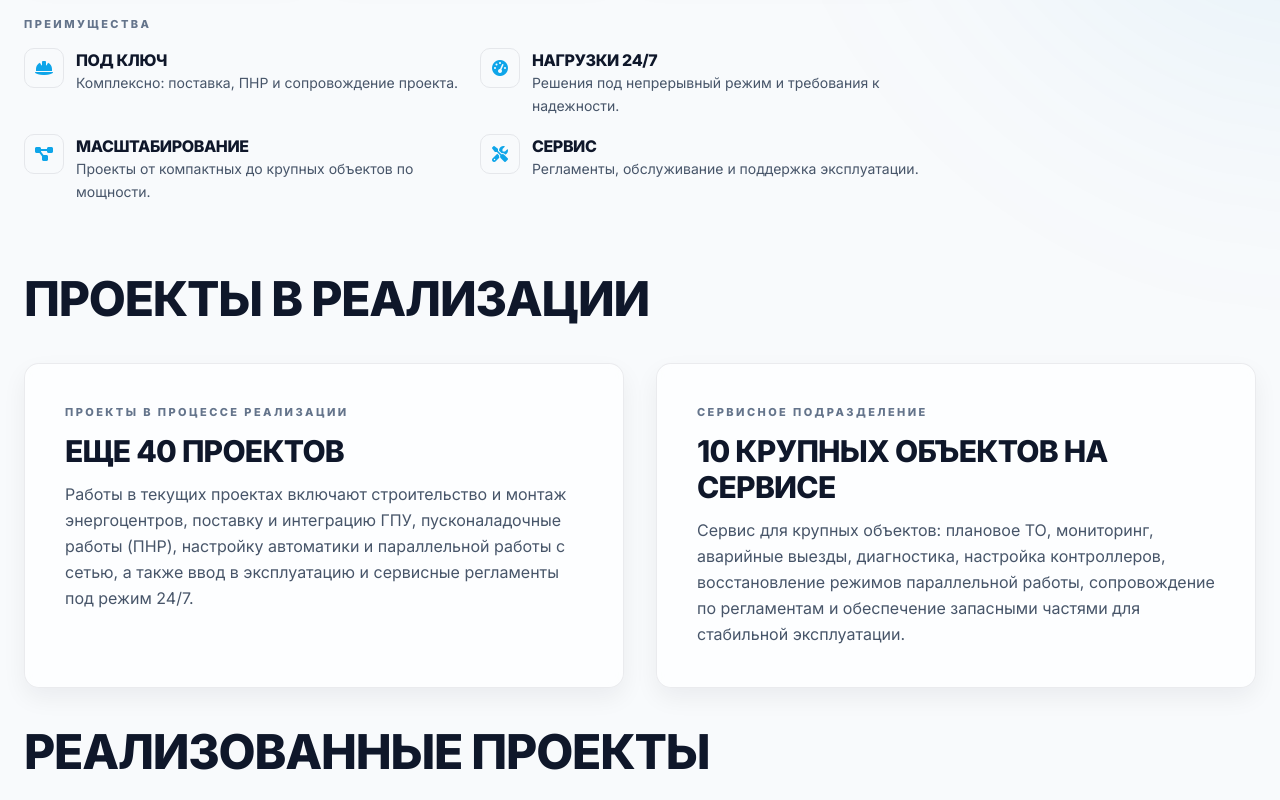
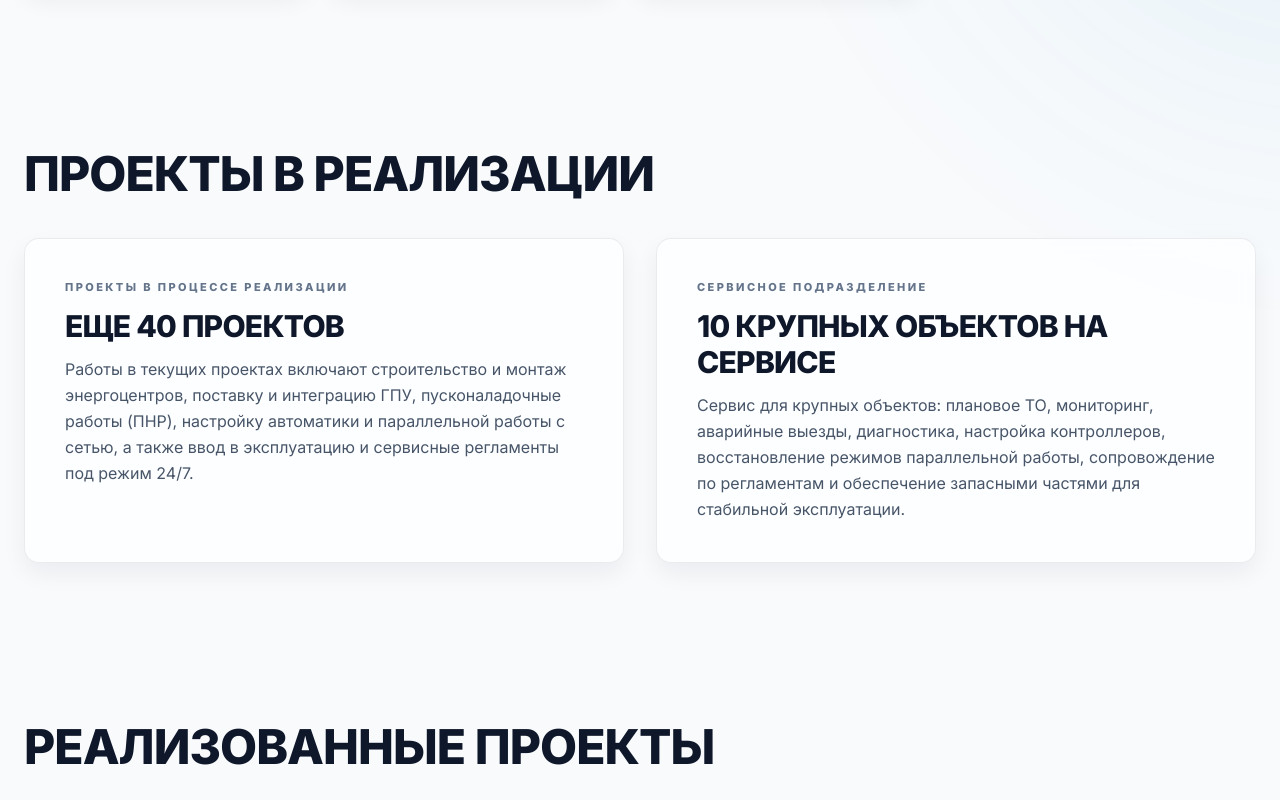
Before and after one commit to TemRuslan/element-enegry, a plain HTML site: page projects.html in a window 1280 px wide. Shown: the part 1040-1840 px from the top of the page. Drawn offline with nearby package versions, Linux system fonts and the light colour scheme.

Commit message:
Увеличь отступы и названия

```diff
--- a/css/styles.css
+++ b/css/styles.css
@@ -355,6 +355,13 @@ section {
 
 .projects-page .projects-adv-icon {
     border-radius: 10px;
+}
+
+/* Projects page: consistent heading style across sections. */
+.projects-page .projects-title {
+    font-weight: 900;
+    text-transform: uppercase;
+    letter-spacing: -0.02em;
 }
 
 /* Projects page: full-bleed project card images (top corners rounded only). */
--- a/projects.html
+++ b/projects.html
@@ -42,18 +42,18 @@
         <div class="bg-blob blob-2"></div>
 
         <!-- HERO (light, full-screen) -->
-        <section class="pt-24 lg:pt-20 pb-8 min-h-[calc(100vh-88px)] flex items-center">
+        <section class="pt-24 lg:pt-20 pb-40">
             <div class="max-w-7xl mx-auto px-6 w-full">
                 <div class="max-w-4xl">
-                        <ol class="flex flex-wrap items-center gap-2 text-[11px] font-black uppercase tracking-[0.22em] text-slate-500 mb-6"
+                        <ol class="flex flex-wrap items-center gap-2 text-[14px] font-medium tracking-[0.06em] text-slate-500 mb-6 lg:mb-[50px] lg:mt-2"
                             aria-label="breadcrumbs">
                             <li><a href="index.html" class="hover:text-accent transition">Главная</a></li>
                             <li aria-hidden="true" class="text-slate-400">/</li>
-                            <li>Проекты</li>
+                            <li>Работаем по всей России</li>
                         </ol>
 
-                        <h1 class="text-5xl md:text-7xl font-black mb-6 leading-[1.02] uppercase tracking-tighter">
-                            Проекты
+                        <h1 class="projects-title text-3xl md:text-5xl mb-6 leading-[1.02]">
+                            Работаем по всей России
                         </h1>
 
                         <div
@@ -90,78 +90,17 @@
                             </div>
                         </div>
 
-                        <div class="mt-10">
-                            <div class="text-[11px] font-black uppercase tracking-[0.22em] text-slate-500">
-                                Преимущества
-                            </div>
-                            <div class="mt-4 grid grid-cols-1 sm:grid-cols-2 gap-4">
-                                <div class="flex items-start gap-3">
-                                    <div
-	                                        class="projects-adv-icon shrink-0 w-10 h-10 rounded-lg bg-accent/10 border border-accent/20 flex items-center justify-center text-accent">
-                                        <i class="fa-solid fa-helmet-safety"></i>
-                                    </div>
-                                    <div>
-                                        <div class="font-black uppercase tracking-tight text-slate-900">
-                                            Под ключ
-                                        </div>
-                                        <div class="text-sm text-slate-600 leading-relaxed">
-                                            Комплексно: поставка, ПНР и сопровождение проекта.
-                                        </div>
-                                    </div>
-                                </div>
-                                <div class="flex items-start gap-3">
-                                    <div
-	                                        class="projects-adv-icon shrink-0 w-10 h-10 rounded-lg bg-accent/10 border border-accent/20 flex items-center justify-center text-accent">
-                                        <i class="fa-solid fa-gauge-high"></i>
-                                    </div>
-                                    <div>
-                                        <div class="font-black uppercase tracking-tight text-slate-900">
-                                            Нагрузки 24/7
-                                        </div>
-                                        <div class="text-sm text-slate-600 leading-relaxed">
-                                            Решения под непрерывный режим и требования к надежности.
-                                        </div>
-                                    </div>
-                                </div>
-                                <div class="flex items-start gap-3">
-                                    <div
-	                                        class="projects-adv-icon shrink-0 w-10 h-10 rounded-lg bg-accent/10 border border-accent/20 flex items-center justify-center text-accent">
-                                        <i class="fa-solid fa-diagram-project"></i>
-                                    </div>
-                                    <div>
-                                        <div class="font-black uppercase tracking-tight text-slate-900">
-                                            Масштабирование
-                                        </div>
-                                        <div class="text-sm text-slate-600 leading-relaxed">
-                                            Проекты от компактных до крупных объектов по мощности.
-                                        </div>
-                                    </div>
-                                </div>
-                                <div class="flex items-start gap-3">
-                                    <div
-	                                        class="projects-adv-icon shrink-0 w-10 h-10 rounded-lg bg-accent/10 border border-accent/20 flex items-center justify-center text-accent">
-                                        <i class="fa-solid fa-screwdriver-wrench"></i>
-                                    </div>
-                                    <div>
-                                        <div class="font-black uppercase tracking-tight text-slate-900">
-                                            Сервис
-                                        </div>
-                                        <div class="text-sm text-slate-600 leading-relaxed">
-                                            Регламенты, обслуживание и поддержка эксплуатации.
-                                        </div>
-                                    </div>
-                                </div>
-                            </div>
-                        </div>
+                        <!-- "Преимущества" removed per request -->
                 </div>
             </div>
         </section>
 
-        <main class="max-w-7xl mx-auto px-6 pb-24">
+        <main class="max-w-7xl mx-auto px-6 pt-0 pb-24">
+            <div class="space-y-40">
             <!-- STATUS / SERVICE -->
-            <section id="status" class="pt-10 pb-10">
+            <section id="status">
                 <div class="max-w-4xl mb-10">
-                    <h2 class="text-3xl md:text-5xl font-black uppercase tracking-tight mb-3 whitespace-nowrap">
+                    <h2 class="projects-title text-3xl md:text-5xl mb-3 whitespace-nowrap">
                         Проекты в реализации
                     </h2>
                 </div>
@@ -198,9 +137,9 @@
             </section>
 
             <!-- PROJECTS (custom + PDF list) -->
-            <section id="projects" class="pb-10">
+            <section id="projects">
                 <div class="max-w-4xl mb-10">
-                    <h2 class="text-3xl md:text-5xl font-black uppercase tracking-tight mb-3">
+                    <h2 class="projects-title text-3xl md:text-5xl mb-3">
                         Реализованные проекты
                     </h2>
                 </div>
@@ -208,6 +147,7 @@
                 <div id="projects-grid" class="grid grid-cols-1 md:grid-cols-3 gap-8"></div>
 
             </section>
+            </div>
         </main>
 
         <!-- FOOTER PLACEHOLDER -->
```
